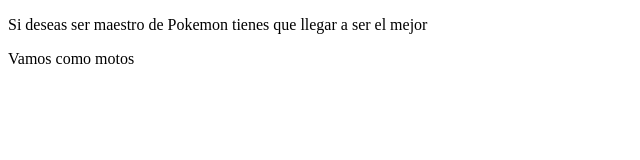
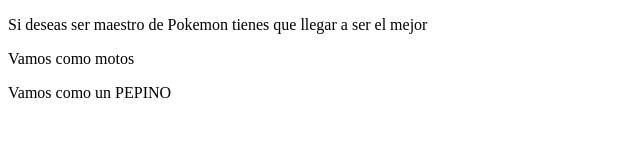
Before and after one commit to Pableras95/GitHub, a plain HTML site: page index.html in a window 1280 px wide. Shown: the whole page, without its empty margins (0-640 px from the left). Drawn offline with Linux system fonts and the light colour scheme.

Commit message:
parrafo añadido

```diff
--- a/index.html
+++ b/index.html
@@ -9,5 +9,7 @@
 <body>
     <p>Si deseas ser maestro de Pokemon tienes que llegar a ser el mejor</p>
     <p>Vamos como motos</p>
+    <p>Vamos como un PEPINO</p>
+
 </body>
 </html>
```
